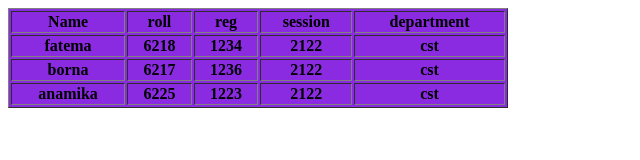
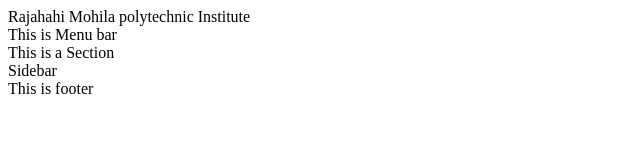
Before and after one commit to fatemaanjoli/job, a plain HTML site: page index.html in a window 1280 px wide. Shown: the whole page, without its empty margins (0-640 px from the left). Drawn offline with Linux system fonts and the light colour scheme.

Commit message:
job no 4 job name:explain 5 html tag

```diff
--- a/index.html
+++ b/index.html
@@ -1,42 +1,29 @@
 <!DOCTYPE html>
-<html lang="en">
-<head>
-    <meta charset="UTF-8">
+<!-- saved from url=(0045)file:///C:/Users/User/Desktop/Fatema/Index.html -->
+<html lang="en"><head><meta http-equiv="Content-Type" content="text/html; charset=UTF-8">
+
     <meta name="viewport" content="width=device-width, initial-scale=1.0">
-    <title>job 3</title>
+    <title>job 4</title>
 </head>
 <body>
-    <table border="1"width="500px" style="text-align: ; background-color: blueviolet;">
-        <tr>
-        <th>Name</th>
-        <th>roll</th>
-        <th>reg</th>
-        <th>session</th>
-        <th>department</th>
-        </tr>
-        <tr>
-            <th>fatema</th>
-            <th>6218</th>
-            <th>1234</th>
-            <th>2122</th>
-            <th>cst</th>
-        </tr>
-        <tr>
-            <th>borna</th>
-            <th>6217</th>
-            <th>1236</th>
-            <th>2122</th>
-            <th>cst</th>
-        </tr>
-        <tr>
-            <th>anamika</th>
-            <th>6225</th>
-            <th>1223</th>
-            <th>2122</th>
-            <th>cst</th>
-        </tr>
 
 
-    </table>
-</body>
-</html>
+<header>
+    Rajahahi Mohila polytechnic Institute
+</header>
+<nav>
+This is Menu bar
+</nav>
+<aside>
+    <section>
+        <article>
+            This is a Section
+        </article>
+    </section>
+    <aside>
+        Sidebar
+    </aside>
+    <footer>
+        This is footer
+    </footer>
+</aside>
```
